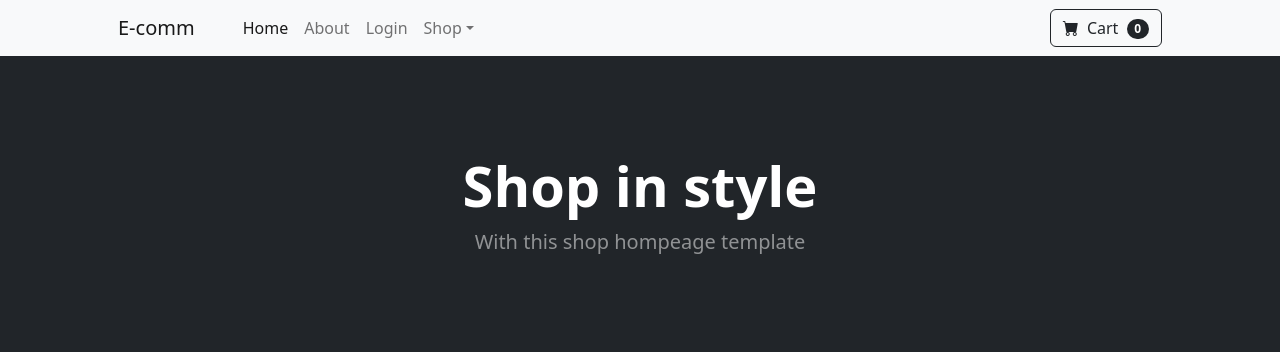
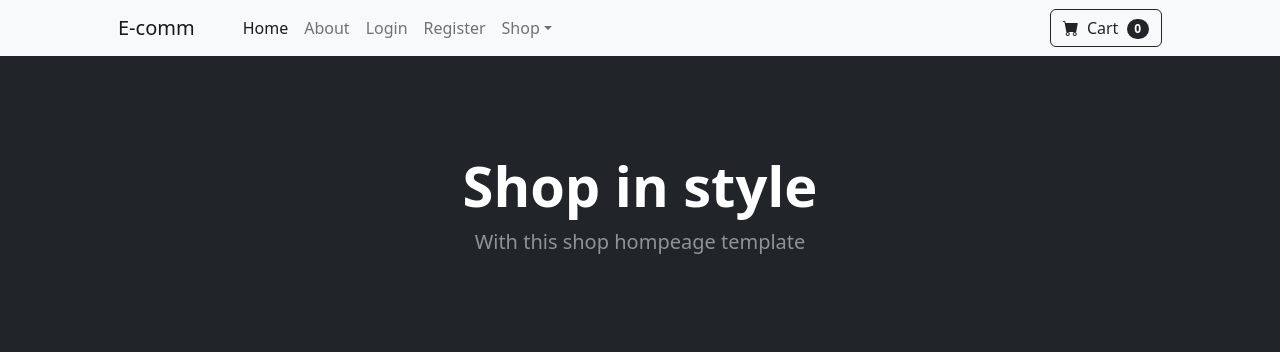
Before and after one commit to Eamateli/E-commerce-Website, a Django app: page / in a window 1280 px wide. Shown: the top 352 px of the page. Run offline with Django 5.2, Linux system fonts and the light colour scheme; data comes from the database, SQL or seed files in the repository; some libraries are stand-ins or nearby versions.

Commit message:
Add the register link on the navbar

```diff
--- a/ecom/store/templates/navbar.html
+++ b/ecom/store/templates/navbar.html
@@ -12,6 +12,8 @@
                 <li class="nav-item"><a class="nav-link" href="{% url 'logout' %}">Logout</a></li>
                 {% else %}
                 <li class="nav-item"><a class="nav-link" href="{% url 'login' %}">Login</a></li>
+                <li class="nav-item"><a class="nav-link" href="{% url 'register' %}">Register</a></li>
+
                 {% endif %}
 
 
```
